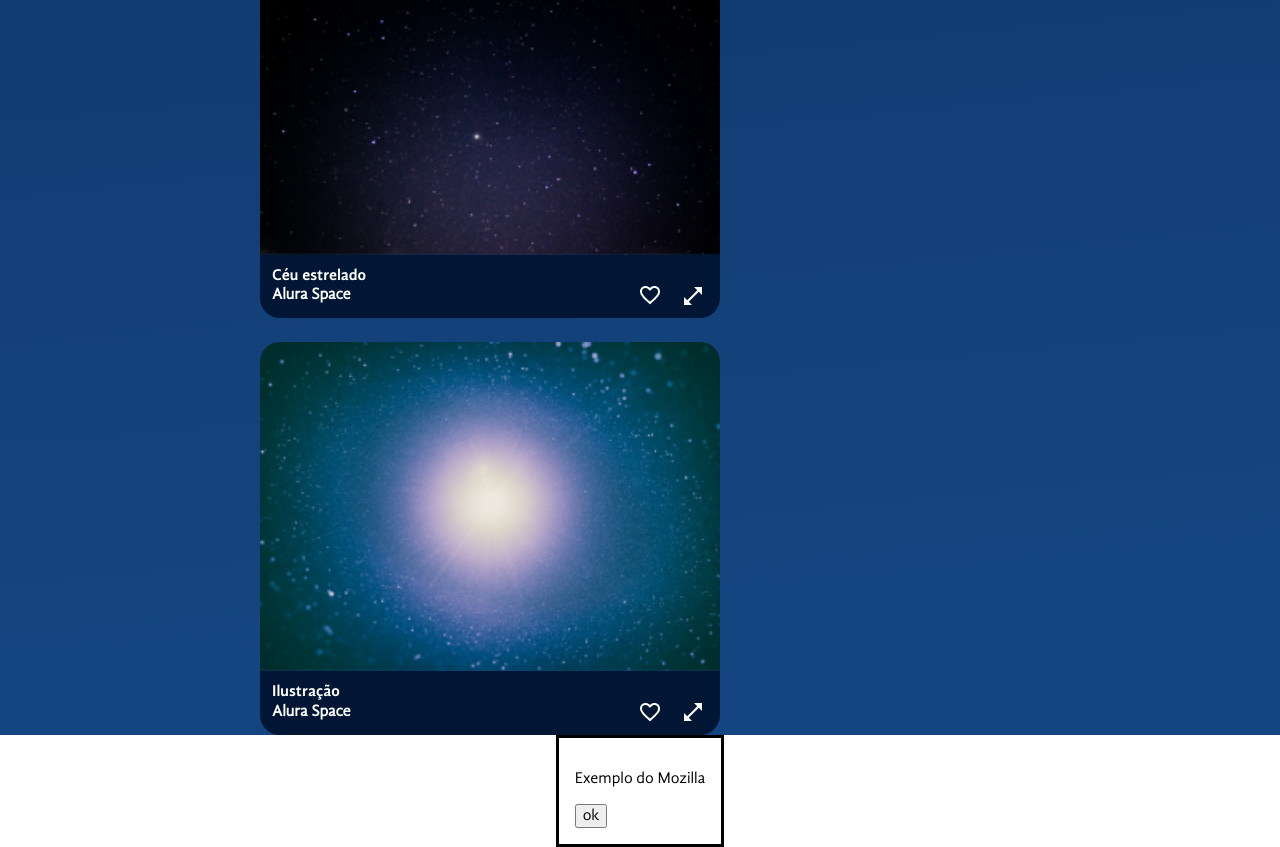
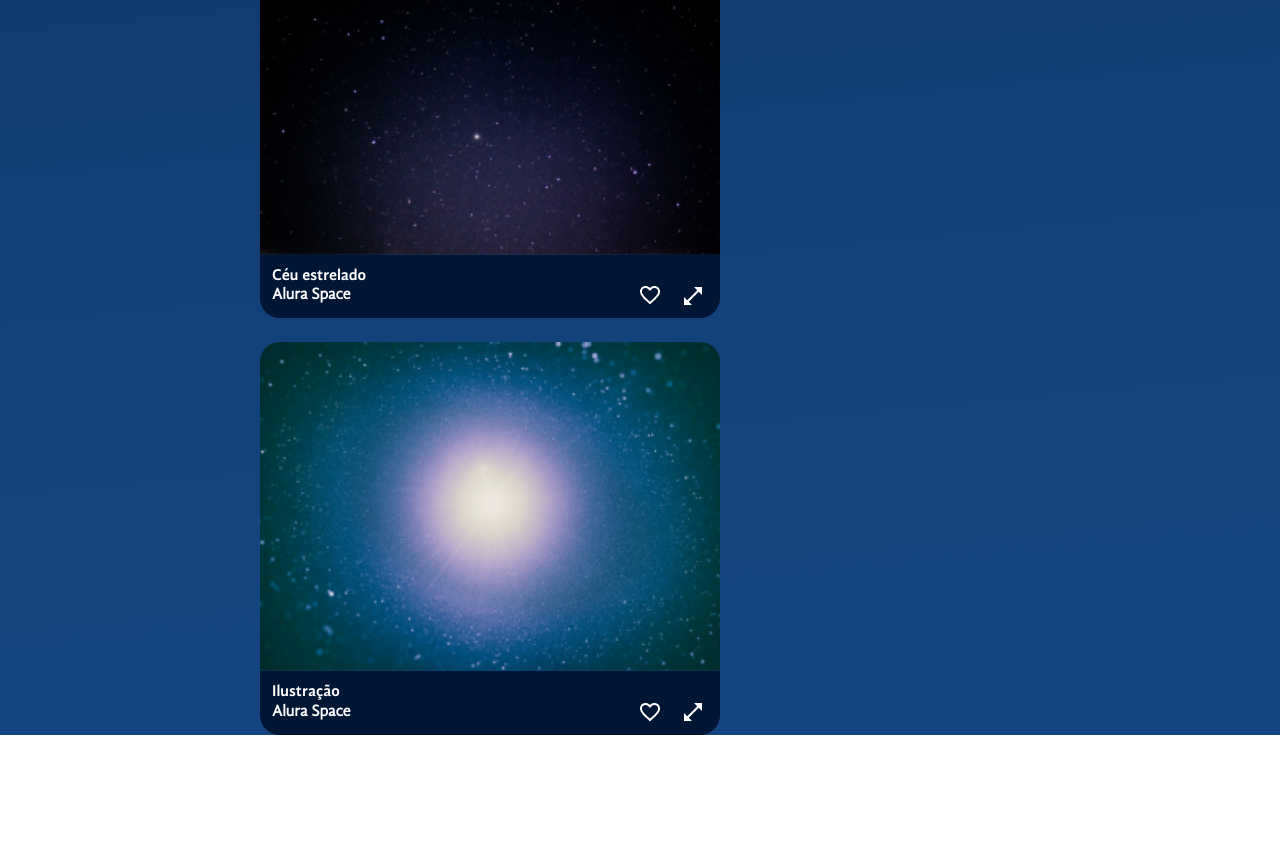
Before and after one commit to jotadagostin/SpaceAPP, a React (Vite) app in the folder space-app/: page / in a window 1280 px wide. Shown: the part 4127-4974 px from the top of the page. After the commit the page ends 4862 px from the top, so only its background shows below. Built offline with nearby package versions, Linux system fonts and the light colour scheme.

Commit message:
update modal

```diff
--- a/space-app/src/App.jsx
+++ b/space-app/src/App.jsx
@@ -40,6 +40,7 @@
 
 const App = () => {
   const [fotosDaGaleria, setFotosDaGaleria] = useState(fotos);
+  const [fotoSelecionada, setFotoSelecionada] = useState(null);
   return (
     <FundoGradiente>
       <EstilosGlobais />
@@ -52,11 +53,14 @@
               texto="A galeria mais completa de fotos do espaço!"
               backgroundImage={bannerBackground}
             />
-            <Galeria fotos={fotosDaGaleria} />
+            <Galeria
+              aoFotoSelecionada={(foto) => setFotoSelecionada(foto)}
+              fotos={fotosDaGaleria}
+            />
           </ConteudoGaleria>
         </MainContainer>
       </AppContainer>
-      <ModalZomm />
+      <ModalZomm foto={fotoSelecionada} />
     </FundoGradiente>
   );
 };
--- a/space-app/src/componentes/Galeria/Imagem/index.jsx
+++ b/space-app/src/componentes/Galeria/Imagem/index.jsx
@@ -37,7 +37,7 @@
   align-items: center;
 `;
 
-const Imagem = ({ foto, expandida = false }) => {
+const Imagem = ({ foto, expandida = false, aoZoomSolicitado}) => {
   return (
     <Figure $expandida={expandida} id={`foto-${foto.id}`}>
       <img src={foto.path} alt={foto.alt} />
@@ -49,7 +49,7 @@
             <img src="/icones/favorito.png" alt="Icone de favorito" />
           </BotaoIcone>
           {!expandida && (
-            <BotaoIcone aria-hidden={expandida}>
+            <BotaoIcone aria-hidden={expandida} onClick={() => aoZoomSolicitado(foto)}>
               <img src="/icones/expandir.png" alt="Icone de expandir" />
             </BotaoIcone>
           )}
--- a/space-app/src/componentes/Galeria/index.jsx
+++ b/space-app/src/componentes/Galeria/index.jsx
@@ -20,7 +20,7 @@
     gap: 24px;
 `
 
-const Galeria = ({ fotos = [] }) => {
+const Galeria = ({ fotos = [], aoFotoSelecionada }) => {
     return (
         <>
             <Tags />
@@ -29,6 +29,7 @@
                     <Titulo>Navegue pela galeria</Titulo>
                     <ImagensContainer>
                         {fotos.map(foto => <Imagem
+                            aoZoomSolicitado={aoFotoSelecionada}
                             key={foto.id}
                             foto={foto} />)
                         }
--- a/space-app/src/componentes/ModalZoom/index.jsx
+++ b/space-app/src/componentes/ModalZoom/index.jsx
@@ -1,7 +1,7 @@
-const ModalZomm = () => {
+const ModalZomm = ({ foto }) => {
   return (
     <>
-      <dialog open>
+      <dialog open={!!foto}>
         <p>Exemplo do Mozilla</p>
         <form method="dialog">
           <button type="submit">ok</button>
```
